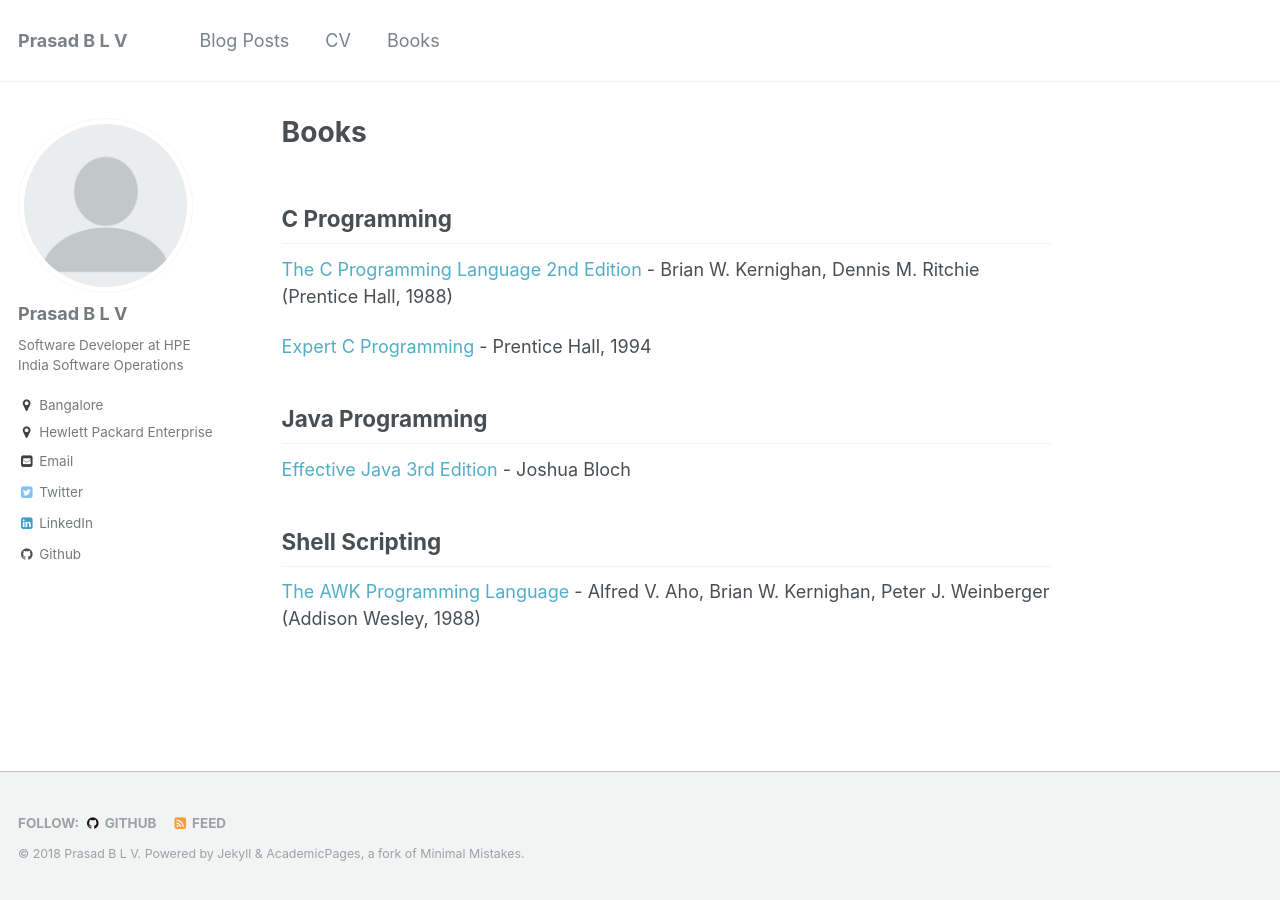
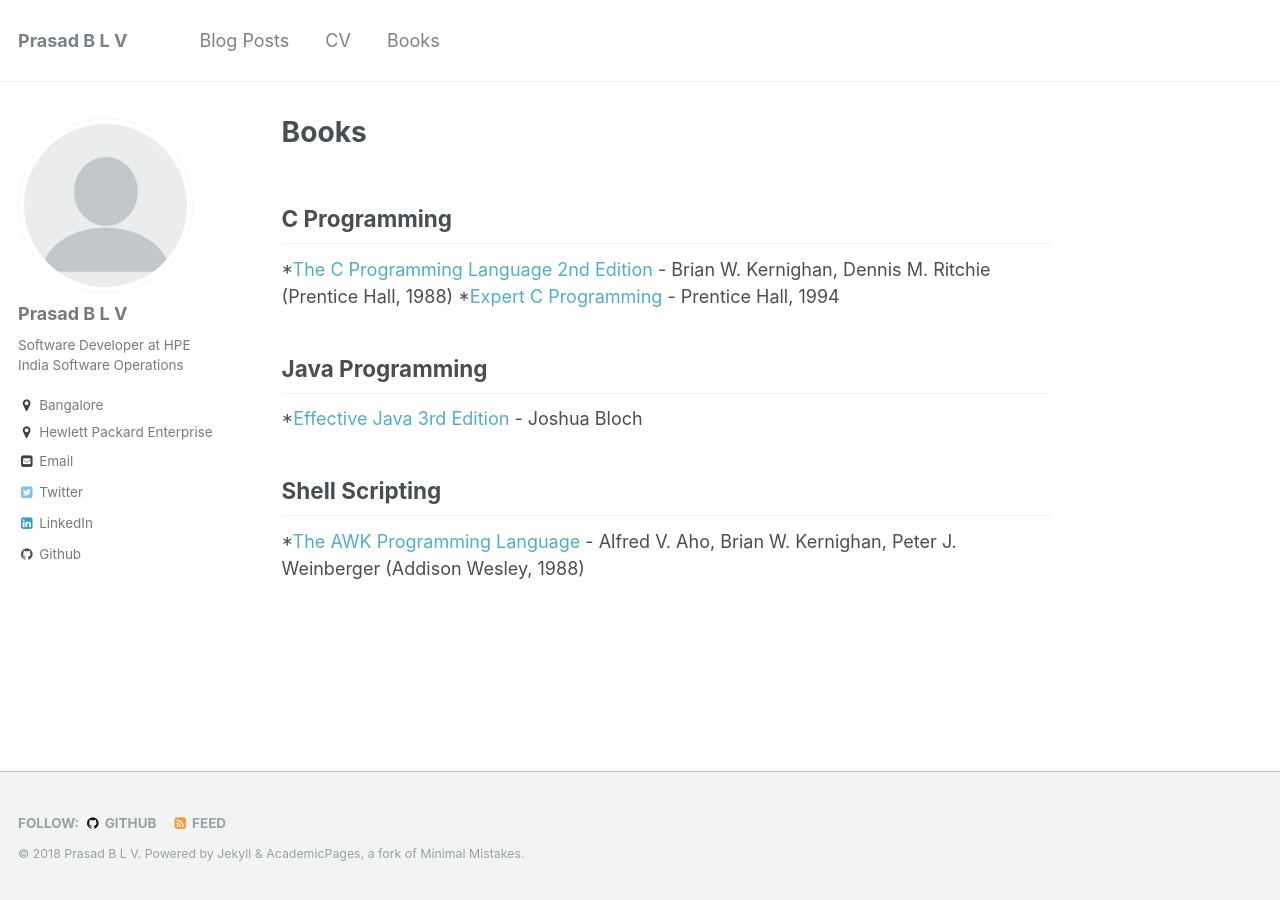
Before and after one commit to prasadblv/pblv, a Jekyll site: the page built from _pages/markdown.md, in a window 1280 px wide. Built offline with Jekyll 4.4.1, drawn with Linux system fonts in a browser that asks for light colours.

Commit message:
Added New Lines

```diff
--- a/_pages/markdown.md
+++ b/_pages/markdown.md
@@ -9,16 +9,15 @@ redirect_from:
 
 ## C Programming
 
-[The C Programming Language 2nd Edition](http://www.amazon.com/gp/product/0131103628?ie=UTF8&tag=deirdrestraug-20&linkCode=as2&camp=1789&creative=390957&creativeASIN=0131103628)  - Brian W. Kernighan, Dennis M. Ritchie (Prentice Hall, 1988)
-
-[Expert C Programming](- Peter van der Linden) - Prentice Hall, 1994
+*[The C Programming Language 2nd Edition](http://www.amazon.com/gp/product/0131103628?ie=UTF8&tag=deirdrestraug-20&linkCode=as2&camp=1789&creative=390957&creativeASIN=0131103628)  - Brian W. Kernighan, Dennis M. Ritchie (Prentice Hall, 1988)
+*[Expert C Programming](- Peter van der Linden) - Prentice Hall, 1994
 
 
 ## Java Programming
 
-[Effective Java 3rd Edition](https://www.amazon.com/Effective-Java-3rd-Joshua-Bloch/dp/0134685997/ref=sr_1_1?ie=UTF8&qid=1538795561&sr=8-1&keywords=Effective+Java) - Joshua Bloch
+*[Effective Java 3rd Edition](https://www.amazon.com/Effective-Java-3rd-Joshua-Bloch/dp/0134685997/ref=sr_1_1?ie=UTF8&qid=1538795561&sr=8-1&keywords=Effective+Java) - Joshua Bloch
 
 
 ## Shell Scripting
 
-[The AWK Programming Language](http://www.amazon.com/gp/product/020107981X?ie=UTF8&tag=deirdrestraug-20&linkCode=as2&camp=1789&creative=390957&creativeASIN=020107981X) - Alfred V. Aho, Brian W. Kernighan, Peter J. Weinberger (Addison Wesley, 1988)
+*[The AWK Programming Language](http://www.amazon.com/gp/product/020107981X?ie=UTF8&tag=deirdrestraug-20&linkCode=as2&camp=1789&creative=390957&creativeASIN=020107981X) - Alfred V. Aho, Brian W. Kernighan, Peter J. Weinberger (Addison Wesley, 1988)
```
